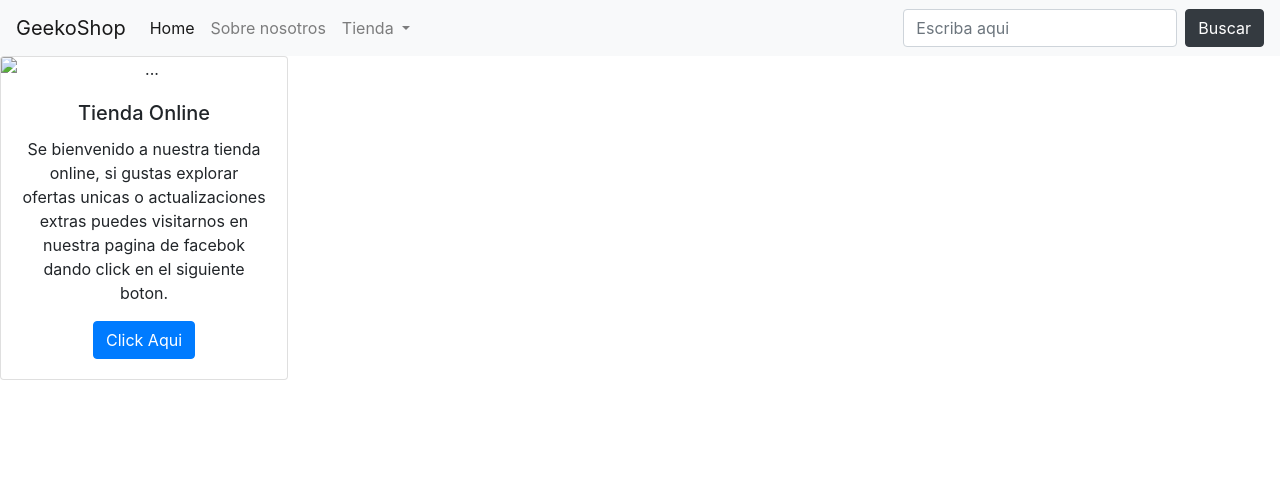
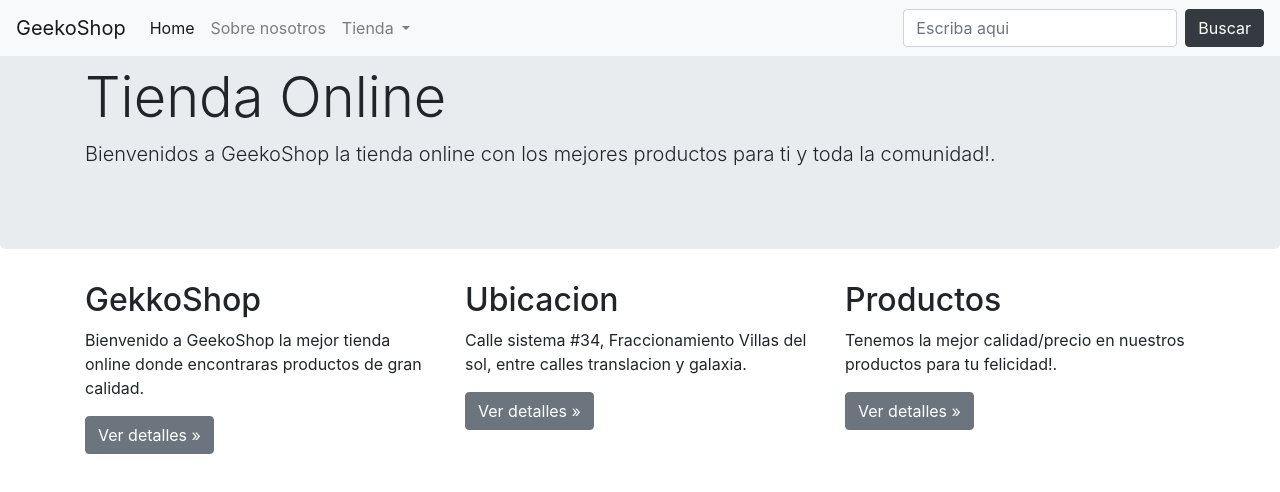
Before and after one commit to Adrian1jr/GeekoShop, a website: page index.html in a window 1280 px wide. Drawn offline with nearby package versions, Linux system fonts and the light colour scheme.

Commit message:
Agregue el Jumbotron y el Grid de 3 columnas

```diff
--- a/index.html
+++ b/index.html
@@ -9,8 +9,7 @@
 </head>
 
 <body>
-
-    <nav class="navbar navbar-expand-lg navbar-light bg-light">
+    <nav class="navbar navbar-expand-lg navbar-light bg-light fixed-top">
         <a class="navbar-brand" href="#">GeekoShop</a>
         <button class="navbar-toggler" type="button" data-toggle="collapse" data-target="#navbarSupportedContent"
             aria-controls="navbarSupportedContent" aria-expanded="false" aria-label="Toggle navigation">
@@ -47,21 +46,41 @@
         </div>
     </nav>
 
-    <div class="card text-center" style="width: 18rem;">
-        <img src="img/tienda.png" class="card-img-top" alt="...">
-        <div class="card-body">
-            <h5 class="card-title">Tienda Online</h5>
-            <p class="card-text">Se bienvenido a nuestra tienda online, si gustas explorar ofertas unicas
-             o actualizaciones extras puedes visitarnos en nuestra pagina de facebok dando click en el siguiente boton.</p>
-            <a href="https://www.facebook.com/Adrian1jr/?modal=admin_todo_tour" class="btn btn-primary">Click Aqui</a>
+    <div class="jumbotron">
+        <div class="container">
+            <h1 class="display-4">Tienda Online</h1>
+            <p class="lead">Bienvenidos a GeekoShop la tienda online con los mejores productos para ti y toda la
+                comunidad!.</p>
         </div>
     </div>
 
+    <div class="container">
+        <!-- Example row of columns -->
+        <div class="row">
+            <div class="col-md-4 col-lg-4 col-sm-6">
+                <h2>GekkoShop</h2>
+                <p>Bienvenido a GeekoShop la mejor tienda online donde encontraras productos de gran calidad. </p>
+                <p><a class="btn btn-secondary" href="#" role="button">Ver detalles &raquo;</a></p>
+            </div>
+            <div class="col-md-4 col-lg-4 col-sm-6">
+                <h2>Ubicacion </h2>
+                <p>Calle sistema #34, Fraccionamiento Villas del sol, entre calles translacion y galaxia. </p>
+                <p><a class="btn btn-secondary" href="#" role="button">Ver detalles &raquo;</a></p>
+            </div>
+            <div class="col-md-4 col-lg-4 col-sm-6">
+                <h2>Productos </h2>
+                <p>Tenemos la mejor calidad/precio en nuestros productos para tu felicidad!.</p>
+                <p><a class="btn btn-secondary" href="#" role="button">Ver detalles &raquo;</a></p>
+            </div>
+        </div>
 
-    <!-- JS, Popper.js, and jQuery -->
-    <script src="node_modules/jquery/dist/jquery.slim.js"></script>
-    <script src="/node_modules/popper.js/dist/umd/popper.min.js"></script>
-    <script src="node_modules/bootstrap/dist/js/bootstrap.min.js"></script>
+        <p></p>
+
+
+        <!-- JS, Popper.js, and jQuery -->
+        <script src="node_modules/jquery/dist/jquery.slim.js"></script>
+        <script src="/node_modules/popper.js/dist/umd/popper.min.js"></script>
+        <script src="node_modules/bootstrap/dist/js/bootstrap.min.js"></script>
 
 </body>
 
```
